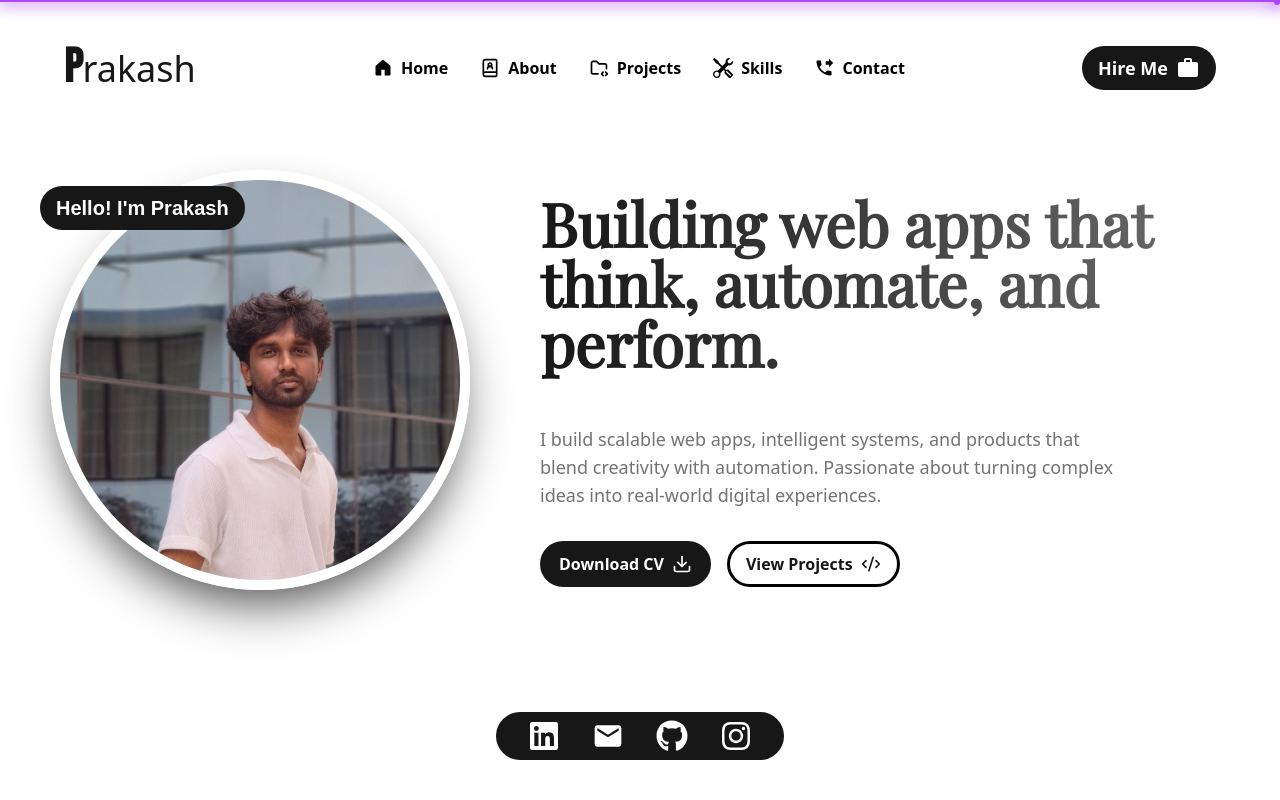
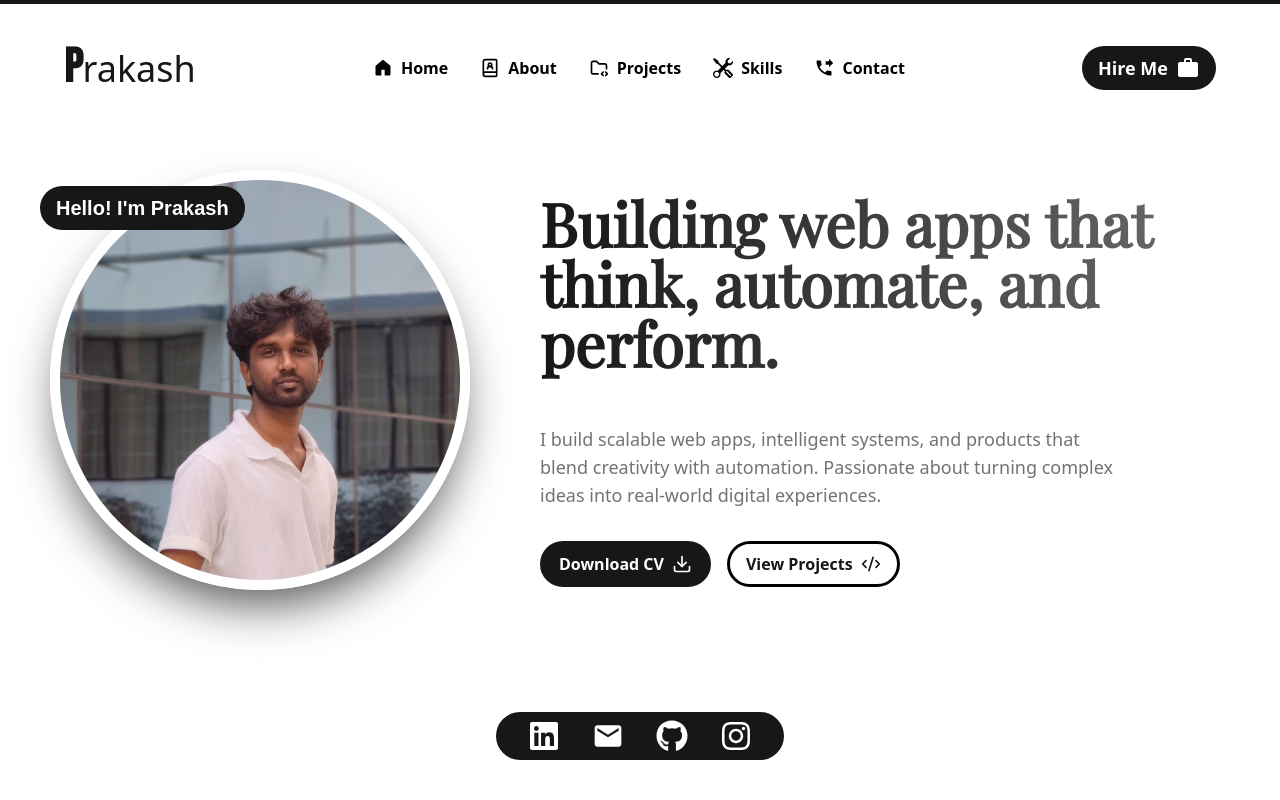
Before and after one commit to praghu-b/next-portfolio, a Next.js app: page / in a window 1280 px wide. Shown: the top 800 px of the page. Built offline with nearby package versions, Linux system fonts and the light colour scheme; a web font is replaced by a local one.

Commit message:
style: change progress bar color

```diff
--- a/src/components/common/ProgressBar.tsx
+++ b/src/components/common/ProgressBar.tsx
@@ -7,8 +7,7 @@ export default function ProgressBar() {
     const x = useTransform(scrollYProgress, [0, 1], ["-100%", "0%"]);
 
     return (
-        <motion.div className="w-[100vw] h-[2px] bg-purple-500 shadow-[0_0_15px_3px_rgba(173,70,255,0.7)] fixed top-0 z-1" style={{ x }}>
-            <span className="h-[6px] w-[6px] -top-1/2 bg-purple-500 shadow-[0_0_15px_3px_rgba(173,70,255,0.7)] rounded-full absolute bottom right-0"></span>
+        <motion.div className="w-[100vw] h-[5px] md:h-[4px] bg-primary fixed top-0 z-1" style={{ x }}>
         </motion.div>
     )
 }
```
